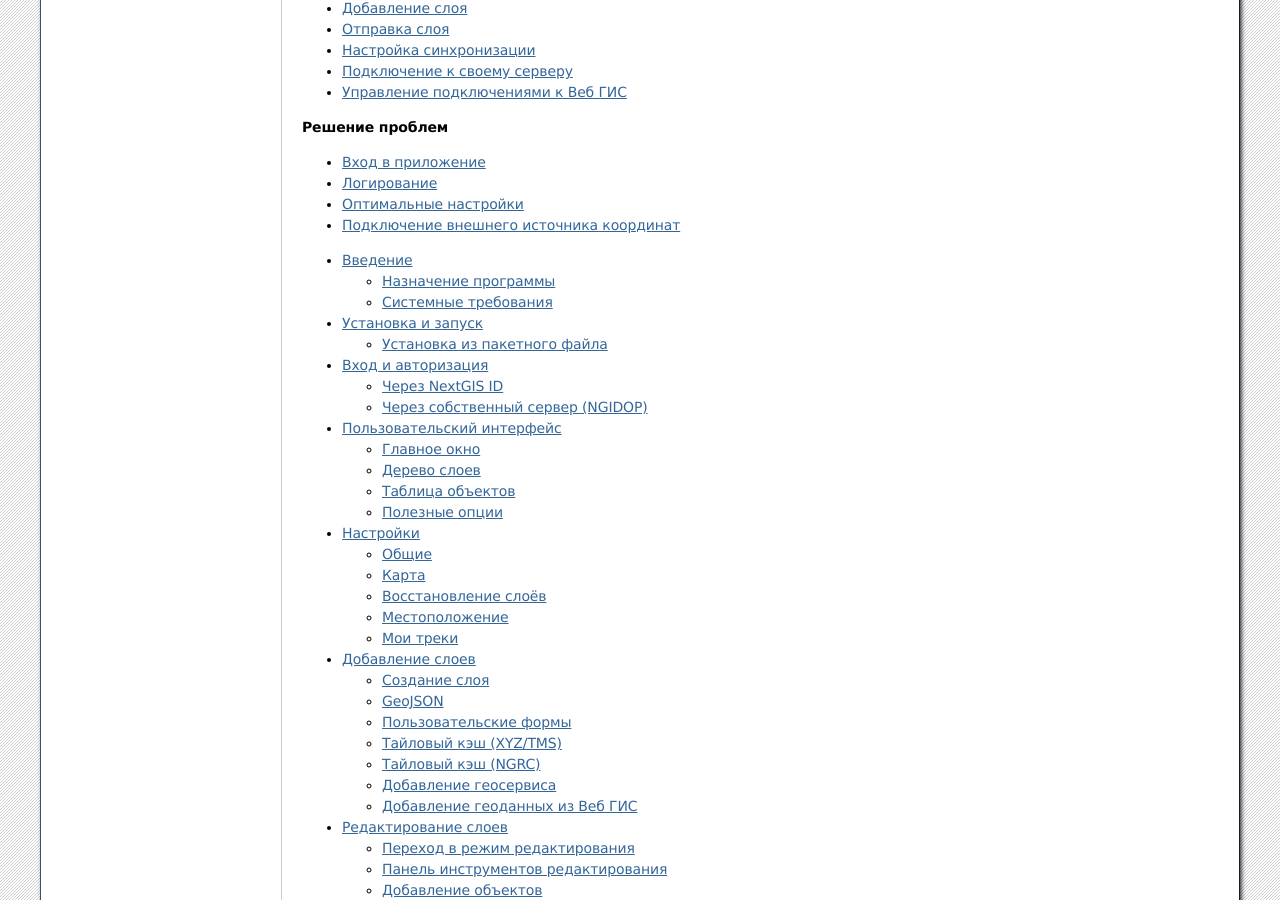
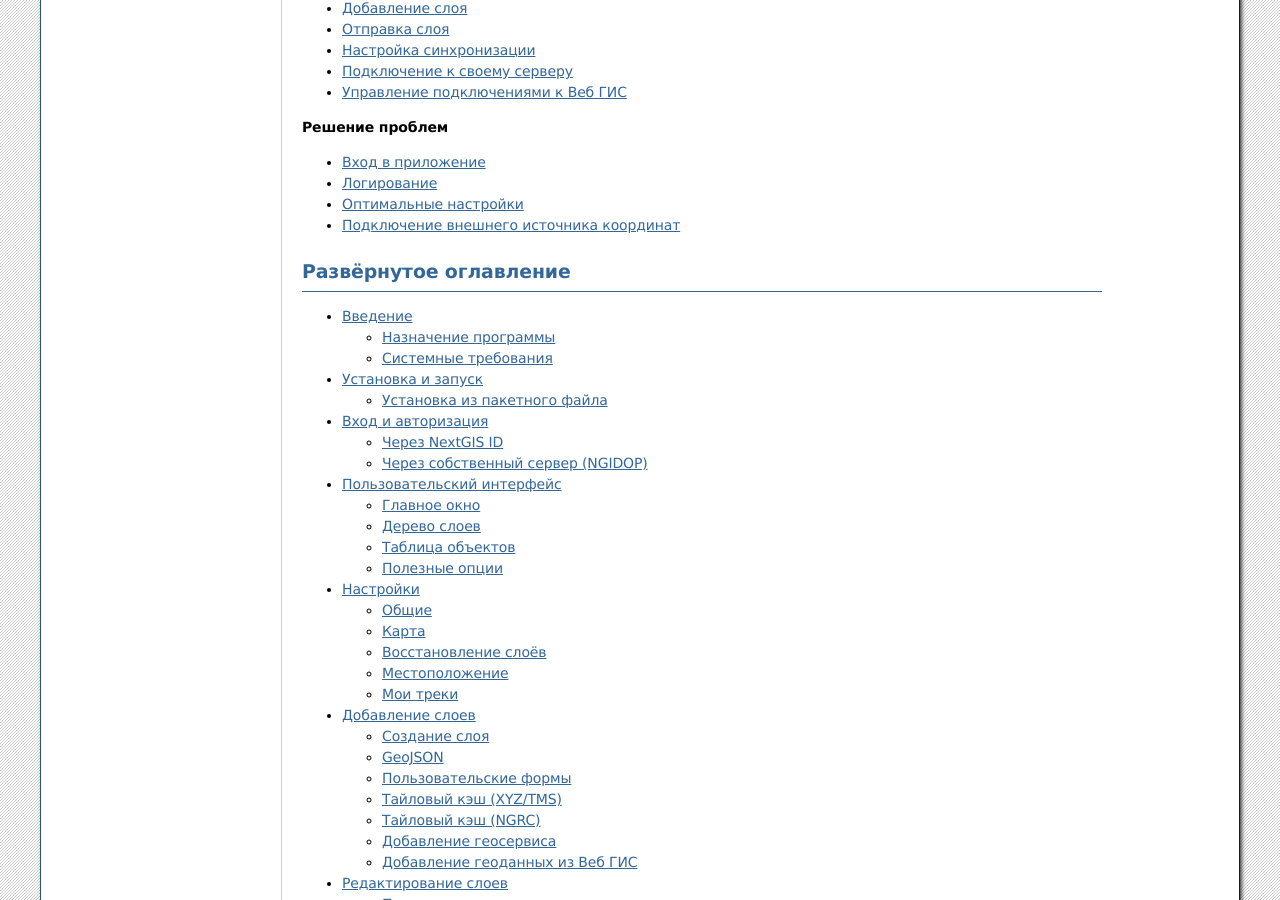
Before and after one commit to nextgis/docs_ngmobile, a Sphinx documentation site: the page built from source/index.rst, in a window 1280 px wide and 900 px high, scrolled down 890 px. Built offline with Sphinx 7.4.7, drawn with Linux system fonts in a browser that asks for light colours; formulas are drawn with MathJax 3.

Commit message:
Update index.rst
add toc title

```diff
--- a/source/index.rst
+++ b/source/index.rst
@@ -61,6 +61,9 @@ NextGIS Mobile
 
 
 
+.. raw:: html
+
+   <h2>Развёрнутое оглавление<a class="headerlink" href="#id36" title="Permalink to this heading">¶</a></h2>
 
 
 
```
